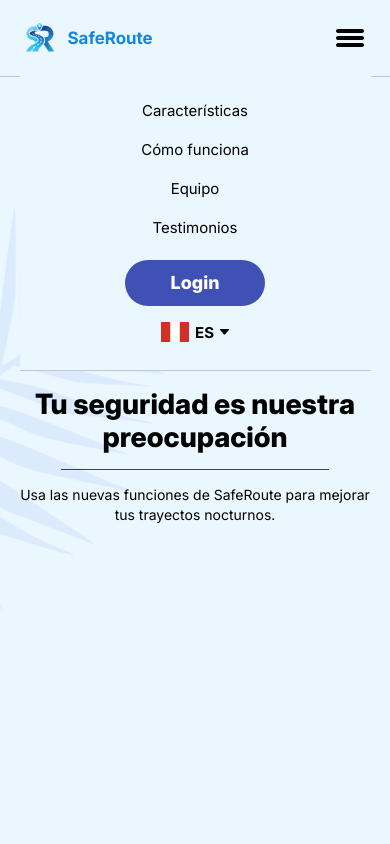
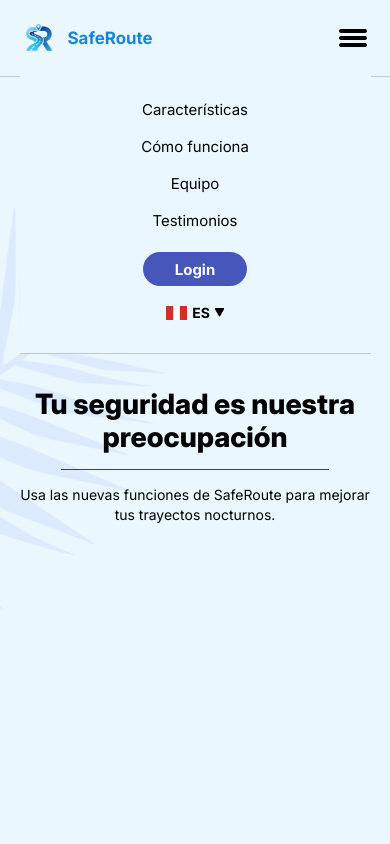
Before and after one commit to IHC-GRUPO-4-SafeRoute/SafeRoute--, a plain HTML site: page index.html in a window 390 px wide. Both pictures are taken after a click on the button "Abrir menú". Shown: the top 844 px of the page. Drawn offline with Linux system fonts and the light colour scheme.

Commit message:
style: adjust navbar responsive layout

```diff
--- a/css/navbar.css
+++ b/css/navbar.css
@@ -1,7 +1,7 @@
 .navbar {
   width: 100%;
   background-color: #eaf7fe;
-  border-bottom: 1px solid rgba(0, 0, 0, 0.19);
+  border-bottom: 1px solid rgba(0, 0, 0, 0.18);
   position: fixed;
   top: 0;
   left: 0;
@@ -9,8 +9,8 @@
 }
 
 .navbar__container {
-  width: min(1680px, 92%);
-  height: 82px;
+  width: 91%;
+  height: 88px;
   margin: 0 auto;
   display: flex;
   align-items: center;
@@ -21,27 +21,28 @@
 .navbar__logo {
   display: flex;
   align-items: center;
-  justify-content: center;
+  gap: 10px;
+  text-decoration: none;
   z-index: 2;
-  gap: 8px;
 }
 
-.navbar-logo span {
-  font-weight: 600;
-  font-size: 1.1rem;
+.navbar__logo img {
+  width: 46px;
+  height: 46px;
+  object-fit: contain;
 }
-.navbar__logo img {
-  width: 48px;
-  height: 48px;
-  object-fit: contain;
-  display: block;
+
+.navbar__logo span {
+  color: #1686d9;
+  font-size: 20px;
+  font-weight: 700;
 }
 
 .navbar__content {
   flex: 1;
   display: flex;
+  align-items: center;
   justify-content: flex-end;
-  align-items: center;
 }
 
 .navbar__menu {
@@ -50,45 +51,39 @@
   transform: translateX(-50%);
   display: flex;
   align-items: center;
-  gap: 48px;
+  gap: 54px;
 }
 
 .navbar__link {
   color: #000000;
-  font-size: 17px;
+  font-size: 18px;
   font-weight: 400;
-  line-height: 21px;
-  transition: none;
+  text-decoration: none;
+  transition: color 0.2s ease;
 }
 
 .navbar__link:hover {
-  color: #000000;
+  color: #1686d9;
 }
 
 .navbar__actions {
   display: flex;
   align-items: center;
-  gap: 28px;
-  z-index: 2;
+  gap: 18px;
 }
 
 .navbar__login {
-  width: 164px;
-  height: 50px;
-  border-radius: 50px;
-  background-color: #3f51b5;
+  width: 118px;
+  height: 38px;
+  border-radius: 24px;
+  background-color: #4656bb;
   color: #ffffff;
-  font-size: 20px;
-  font-weight: 800;
-  line-height: 24px;
+  font-size: 17px;
+  font-weight: 700;
   display: flex;
   align-items: center;
   justify-content: center;
-}
-
-.navbar__login:hover {
-  background-color: #3f51b5;
-  color: #ffffff;
+  text-decoration: none;
 }
 
 .navbar__language {
@@ -96,48 +91,45 @@
 }
 
 .navbar__language-button {
+  display: flex;
+  align-items: center;
+  gap: 5px;
   background: transparent;
   border: none;
   cursor: pointer;
-  display: flex;
-  align-items: center;
-  gap: 6px;
+  padding: 4px 2px;
 }
 
 .navbar__flag {
-  width: 28px;
-  height: 20px;
+  width: 24px;
+  height: 16px;
   object-fit: cover;
-  display: block;
 }
 
 .navbar__language-code {
-  color: #000000;
   font-size: 16px;
   font-weight: 700;
-  line-height: 1;
+  color: #000000;
 }
 
 .navbar__arrow-icon {
-  width: 9px;
-  height: 9px;
-  object-fit: contain;
-  display: block;
+  width: 10px;
+  height: 10px;
 }
 
 .navbar__language-menu {
   position: absolute;
   top: 36px;
   right: 0;
-  width: 150px;
+  min-width: 130px;
   padding: 8px;
   background-color: #ffffff;
-  border: 1px solid rgba(0, 0, 0, 0.12);
   border-radius: 12px;
-  box-shadow: 0 12px 28px rgba(0, 0, 0, 0.14);
+  box-shadow: 0 8px 22px rgba(0, 0, 0, 0.14);
   display: none;
   flex-direction: column;
-  gap: 4px;
+  gap: 6px;
+  z-index: 20;
 }
 
 .navbar__language-menu--active {
@@ -145,19 +137,17 @@
 }
 
 .navbar__language-option {
-  width: 100%;
-  padding: 8px 10px;
-  background: transparent;
-  border: none;
-  border-radius: 10px;
-  cursor: pointer;
   display: flex;
   align-items: center;
-  gap: 10px;
-  color: #000000;
+  gap: 8px;
+  padding: 8px 10px;
+  border: none;
+  border-radius: 8px;
+  background-color: transparent;
+  cursor: pointer;
   font-size: 14px;
   font-weight: 500;
-  text-align: left;
+  color: #000000;
 }
 
 .navbar__language-option:hover {
@@ -165,21 +155,18 @@
 }
 
 .navbar__option-flag {
-  width: 24px;
-  height: 17px;
+  width: 22px;
+  height: 15px;
   object-fit: cover;
-  display: block;
 }
 
 .navbar__toggle {
   display: none;
-  width: 42px;
-  height: 42px;
+  width: 36px;
+  height: 36px;
+  border: none;
   background: transparent;
-  border: none;
   cursor: pointer;
-  align-items: center;
-  justify-content: center;
   padding: 0;
 }
 
@@ -187,5 +174,4 @@
   width: 28px;
   height: 28px;
   object-fit: contain;
-  display: block;
 }
--- a/css/responsive.css
+++ b/css/responsive.css
@@ -2,6 +2,10 @@ html,
 body {
   max-width: 100%;
   overflow-x: hidden;
+}
+
+.landing-placeholder {
+  padding-top: 88px;
 }
 
 #features,
@@ -15,35 +19,32 @@ body {
 
 /* NAVBAR */
 
-.navbar__logo {
-  display: flex;
-  align-items: center;
-  gap: 8px;
-}
-
-.navbar__logo span {
-  color: #1686d9;
-  font-size: 20px;
-  font-weight: 700;
-}
-
 @media (max-width: 1200px) {
   .navbar__container {
     width: 92%;
   }
 
   .navbar__menu {
-    gap: 32px;
+    gap: 36px;
   }
 
   .navbar__link {
-    font-size: 15px;
+    font-size: 16px;
   }
 
   .navbar__login {
-    width: 145px;
-    height: 46px;
-    font-size: 18px;
+    width: 112px;
+    height: 36px;
+    font-size: 16px;
+  }
+
+  .navbar__flag {
+    width: 23px;
+    height: 15px;
+  }
+
+  .navbar__language-code {
+    font-size: 15px;
   }
 }
 
@@ -53,8 +54,8 @@ body {
   }
 
   .navbar__logo img {
-    width: 44px;
-    height: 44px;
+    width: 40px;
+    height: 40px;
   }
 
   .navbar__logo span {
@@ -63,6 +64,8 @@ body {
 
   .navbar__toggle {
     display: flex;
+    align-items: center;
+    justify-content: center;
     z-index: 5;
   }
 
@@ -94,13 +97,27 @@ body {
 
   .navbar__actions {
     flex-direction: column;
-    gap: 16px;
+    gap: 14px;
   }
 
   .navbar__login {
-    width: 140px;
-    height: 46px;
-    font-size: 18px;
+    width: 108px;
+    height: 35px;
+    font-size: 15px;
+  }
+
+  .navbar__flag {
+    width: 22px;
+    height: 15px;
+  }
+
+  .navbar__language-code {
+    font-size: 15px;
+  }
+
+  .navbar__arrow-icon {
+    width: 9px;
+    height: 9px;
   }
 
   .landing-placeholder {
@@ -114,8 +131,8 @@ body {
   }
 
   .navbar__logo img {
-    width: 40px;
-    height: 40px;
+    width: 38px;
+    height: 38px;
   }
 
   .navbar__logo span {
@@ -126,12 +143,23 @@ body {
     font-size: 15px;
   }
 
+  .navbar__login {
+    width: 104px;
+    height: 34px;
+    font-size: 15px;
+  }
+
+  .navbar__flag {
+    width: 21px;
+    height: 14px;
+  }
+
   .navbar__language-code {
-    font-size: 15px;
+    font-size: 14px;
   }
 }
 
-/* CHARACTERISTICS */
+/* CHARACTERISTICS / HERO */
 
 @media (max-width: 1200px) {
   .characteristics-section {
@@ -612,7 +640,7 @@ body {
 
   .companion-card__mockup img {
     width: 100%;
-    max-width: 220px;
+    max-width: 300px;
     height: auto;
   }
 }
--- a/index.html
+++ b/index.html
@@ -376,7 +376,7 @@
 
         <div class="companion-card__mockup">
           <img
-            src="assets/images/iMockup - iPhone 15 Pro Max.png"
+            src="assets/images/companion-mode-mockup.png"
             alt="Mockup SafeRoute"
           />
         </div>
```
